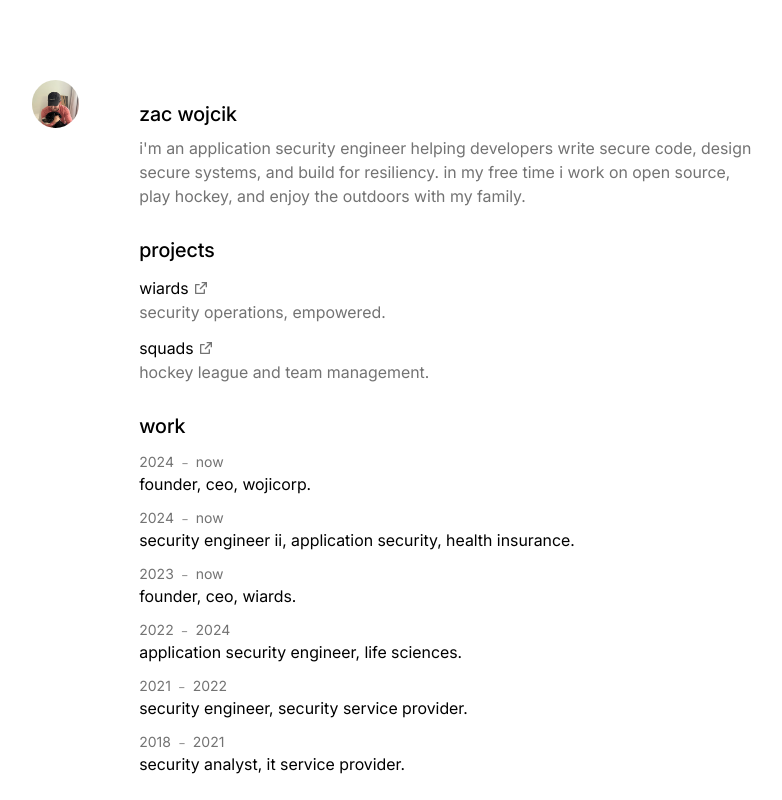
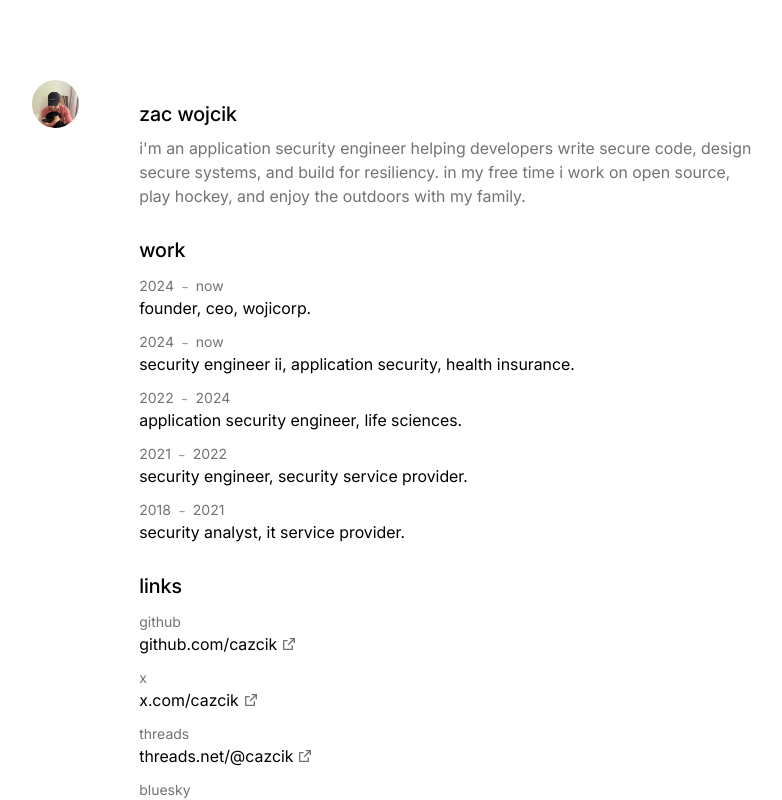
Before and after one commit to cazcik/website, a Next.js app: page / in a window 1280 px wide. Shown: the top 800 px of the page, without its empty margins (237-1019 px from the left). Built offline with nearby package versions, Linux system fonts and the light colour scheme.

Commit message:
update bio

```diff
--- a/src/app/page.tsx
+++ b/src/app/page.tsx
@@ -15,47 +15,7 @@ export default function IndexPage() {
           family.
         </p>
       </div>
-      <div>
-        <h2 className="mb-3 text-xl font-medium text-black dark:text-white">
-          projects
-        </h2>
-        <div className="flex flex-col space-y-3">
-          <div>
-            <Link
-              className="group"
-              target="_blank"
-              rel="noopener norefferrer"
-              href="https://wiards.io"
-            >
-              <div className="group flex items-center">
-                <p className="underline-offset-1 group-hover:underline">
-                  wiards
-                </p>
-                <RiExternalLinkLine className="ml-1 h-4 w-4 text-neutral-500 group-hover:text-black dark:group-hover:text-white" />
-              </div>
-            </Link>
-            <p className="text-neutral-500">security operations, empowered.</p>
-          </div>
-          <div>
-            <Link
-              className="group"
-              target="_blank"
-              rel="noopener norefferrer"
-              href="https://trysquads.com"
-            >
-              <div className="group flex items-center">
-                <p className="underline-offset-1 group-hover:underline">
-                  squads
-                </p>
-                <RiExternalLinkLine className="ml-1 h-4 w-4 text-neutral-500 group-hover:text-black dark:group-hover:text-white" />
-              </div>
-            </Link>
-            <p className="text-neutral-500">
-              hockey league and team management.
-            </p>
-          </div>
-        </div>
-      </div>
+
       <div>
         <h2 className="mb-3 text-xl font-medium text-black dark:text-white">
           work
@@ -68,10 +28,6 @@ export default function IndexPage() {
           <div>
             <p className="text-sm text-neutral-500">2024 ﹣ now</p>
             <p>security engineer ii, application security, health insurance.</p>
-          </div>
-          <div>
-            <p className="text-sm text-neutral-500">2023 ﹣ now</p>
-            <p>founder, ceo, wiards.</p>
           </div>
           <div>
             <p className="text-sm text-neutral-500">2022 ﹣ 2024</p>
```
